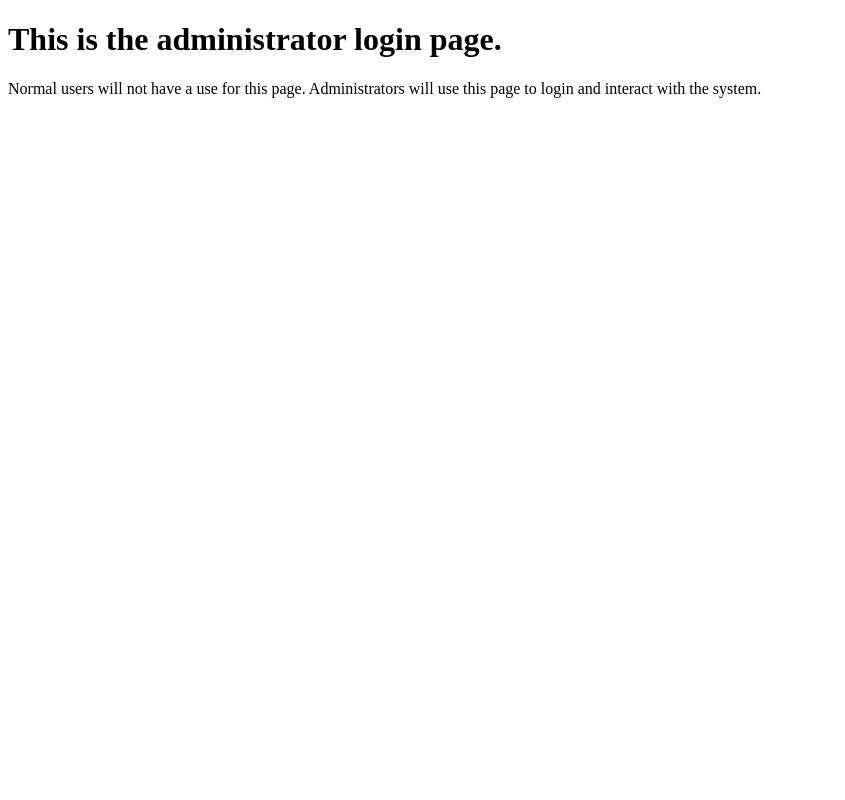
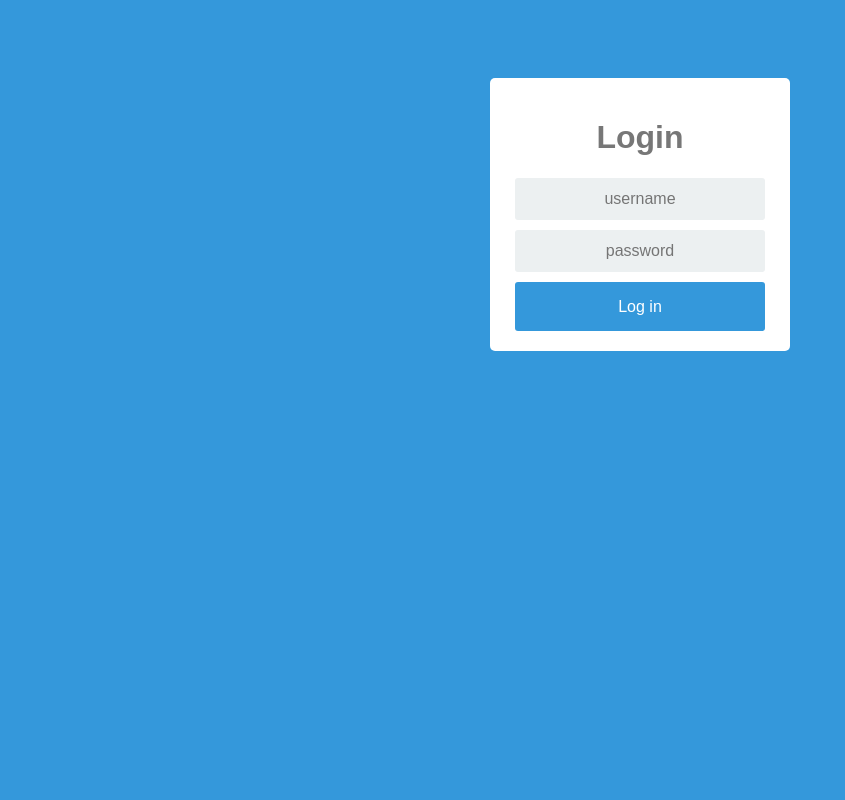
Before and after one commit to Jcollier722/CHM, a Flask app: template templates/adminLogin.html in a window 1280 px wide. Shown: the whole page, without its empty margins (0-845 px from the left). Run offline with Flask 2, Linux system fonts and the light colour scheme; the template is opened without the code that fills it, so the values that code supplies are empty; parts of the project's set-up code (start-up, migrations or seed data) failed here and were passed over.

Commit message:
added login system

```diff
--- a/main.py
+++ b/main.py
@@ -19,8 +19,7 @@ nav.register_element('navbar',Navbar('thenav',
                      View('Home','index'),
                      View('Take the Questionnaire','test'),
                      View('Administrator Login','login'),
-                     View('View the Heatmap','heatmap'),
-                                     ))
+                     View('View the Heatmap','heatmap'),))
 @nav.navigation()
 def mynavbar():
     return Navbar(
@@ -78,7 +77,16 @@ def index():
 
 @app.route('/adminLogin', methods=['GET', 'POST'])
 def login():
-    return render_template('adminLogin.html')
+    error = None
+    if request.method == 'POST':
+        login_attempt=md.get_login(md.get_connection(),request.form['username'],request.form['password'])
+        if(login_attempt != None):
+            if request.form['username'] != login_attempt['username'] or request.form['password'] != login_attempt['password']:
+                error = 'Invalid Credentials. Please try again.'
+            else:
+                return redirect(url_for('index'))
+
+    return render_template('adminLogin.html', error=error)
 
 @app.route('/test', methods=['GET', 'POST'])
 def test():
--- /dev/null
+++ b/static/style.css
@@ -0,0 +1,78 @@
+* {
+box-sizing: border-box;
+}
+
+*:focus {
+outline: none;
+}
+body {
+font-family: Arial;
+background-color: #3498DB;
+padding: 50px;
+}
+.login {
+margin: 20px auto;
+width: 300px;
+}
+.login-screen {
+background-color: #FFF;
+padding: 20px;
+border-radius: 5px
+}
+
+.app-title {
+text-align: center;
+color: #777;
+}
+
+.login-form {
+text-align: center;
+}
+.control-group {
+margin-bottom: 10px;
+}
+
+input {
+text-align: center;
+background-color: #ECF0F1;
+border: 2px solid transparent;
+border-radius: 3px;
+font-size: 16px;
+font-weight: 200;
+padding: 10px 0;
+width: 250px;
+transition: border .5s;
+}
+
+input:focus {
+border: 2px solid #3498DB;
+box-shadow: none;
+}
+
+.btn {
+border: 2px solid transparent;
+background: #3498DB;
+color: #ffffff;
+font-size: 16px;
+line-height: 25px;
+padding: 10px 0;
+text-decoration: none;
+text-shadow: none;
+border-radius: 3px;
+box-shadow: none;
+transition: 0.25s;
+display: block;
+width: 250px;
+margin: 0 auto;
+}
+
+.btn:hover {
+background-color: #2980B9;
+}
+
+.login-link {
+font-size: 12px;
+color: #444;
+display: block;
+margin-top: 12px;
+}
--- a/templates/adminLogin.html
+++ b/templates/adminLogin.html
@@ -1,14 +1,25 @@
-<!DOCTYPE html>
-<html>
-<head>
-<title>Administrator Login Page</title>
-</head>
-<body>
+<link rel="stylesheet" href="/static/style.css" type="text/css">
 
-	{{nav.navbar.render()}}
 
-    <h1>This is the administrator login page.</h1>
-    <p>Normal users will not have a use for this page. Administrators will use this page to login and interact with the system.</p>
+<form action="/adminLogin" method="POST">
+<div class="login">
+<div class="login-screen">
+<div class="app-title">
+<h1>Login</h1>
+</div>
+<div class="login-form">
+<div class="control-group">
+				<input type="text" class="login-field" value="" placeholder="username" name="username">
+<label class="login-field-icon fui-user" for="login-name"></label></div>
+<div class="control-group">
+				<input type="password" class="login-field" value="" placeholder="password" name="password">
+<label class="login-field-icon fui-lock" for="login-pass"></label></div>
 
-</body>
-</html>
+
+
+<input type="submit" value="Log in" class="btn btn-primary btn-large btn-block">
+
+</div>
+</div>
+</div>
+</form>
```
Also changed, not shown: map_data.py (+6 -1 lines), static/styles.css (deleted), 1 other file.
